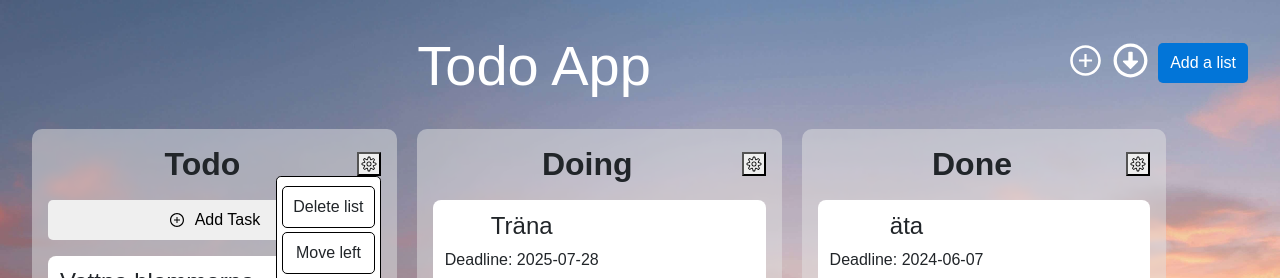
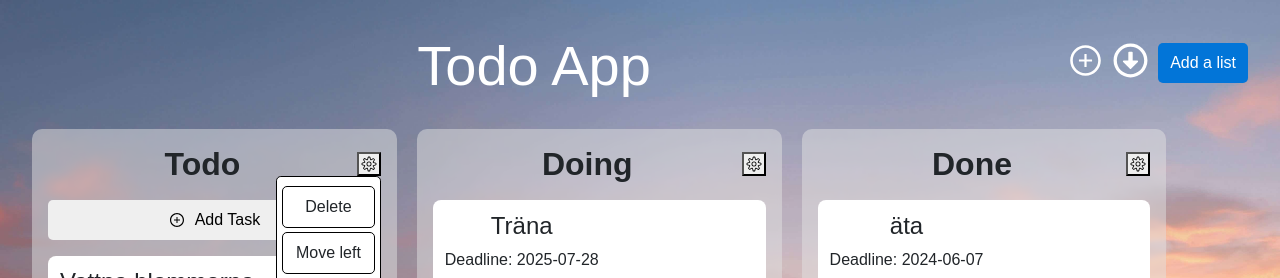
Before and after one commit to OscarDonald/Todo-App-Grupprojekt, a React (Vite) app: page / in a window 1280 px wide. Both pictures are taken after a click on the button 368 px from the left and 164 px from the top of the page. Shown: the top 278 px of the page. Built offline with nearby package versions, Linux system fonts and the light colour scheme.

Commit message:
alert for delete column

```diff
--- a/package.json
+++ b/package.json
@@ -17,7 +17,8 @@
     "react-dom": "^18.2.0",
     "react-icons": "^5.1.0",
     "react-redux": "^9.1.1",
-    "react-router-dom": "^6.22.3"
+    "react-router-dom": "^6.22.3",
+    "redux": "^5.0.1"
   },
   "devDependencies": {
     "@types/react": "^18.2.66",
--- a/src/components/ColumnSettings/ColumnSettings.jsx
+++ b/src/components/ColumnSettings/ColumnSettings.jsx
@@ -6,8 +6,18 @@ import './ColumnSettings.css'
 import { Link } from "react-router-dom";
 
 // returns a button for 'settings' if its klicked a menu shows with 'delete list', 'move right/left', 'copy list'
-export default function ColumnSettings({column}) {
-    const dispatch = useDispatch();
+export default function ColumnSettings({ column }) {
+  const [show, setShow] = useState(false);
+  const handleShow = () => setShow(true);
+  const dispatch = useDispatch();
+
+  const confirmDelete = () => {
+    const confirmDlt = window.confirm('Do you want to delete this list?')
+    if (confirmDlt) {
+      dispatch(removeColumn(column.id))
+    }
+  };
+
     const wrapperRef = useRef(null);
     const [isOpen, setIsOpen] = useState(false);
 
@@ -37,13 +47,15 @@ export default function ColumnSettings({column}) {
             </button>
             {isOpen && (
                 <ul className='settings-options'>
-                    <li onClick={() => dispatch(removeColumn(column.id))}>Delete list</li>
+            <li onClick={confirmDelete}>
+              Delete</li>
                     <li onClick={() => dispatch(moveColumn({id: column.id, direction: 'left'}))}>Move left</li>
                     <li onClick={() => dispatch(moveColumn({id: column.id, direction: 'right'}))}>Move right</li>
                     <li onClick={() => dispatch(copyColumn(column.id))}>Copy list</li>
                     <Link to={"/listview"} style={{textDecoration: "none", color:"black"}}><li>ListView</li></Link>
                 </ul>
-            )}
+        )}
+
         </div>
     )
 }
--- a/src/components/Columns/Columns.jsx
+++ b/src/components/Columns/Columns.jsx
@@ -1,5 +1,5 @@
 import ColumnSettings from '../ColumnSettings/ColumnSettings';
-import CreateTask from '../CreateTask/CreateTask';
+import CreateTask from '../createTask/CreateTask'
 import Task from '../Task/Task';
 import TaskModal from '../TaskModal/TaskModal';
 import styles from "./Columns.module.css"
--- a/src/feature/columnSlice/columnSlice.js
+++ b/src/feature/columnSlice/columnSlice.js
@@ -1,4 +1,5 @@
 import { createSlice, nanoid } from '@reduxjs/toolkit';
+import { useSelector } from 'react-redux';
 
 const initialState = {
     columns: [
@@ -35,7 +36,8 @@ export const columnSlice = createSlice({
         },
         // Filters the columns state to remove chosen column by ID
         removeColumn: (state, action) => {
-            state.columns = state.columns.filter((column) => column.id !== action.payload);
+            state.columns = state.columns.filter((column) =>
+                column.id !== action.payload);
         },
         //Copies column name and tasks but has unique ID
         copyColumn: (state, action) => {
```
Also changed, not shown: 1 other file (tests, documents, lock files or other folders).
